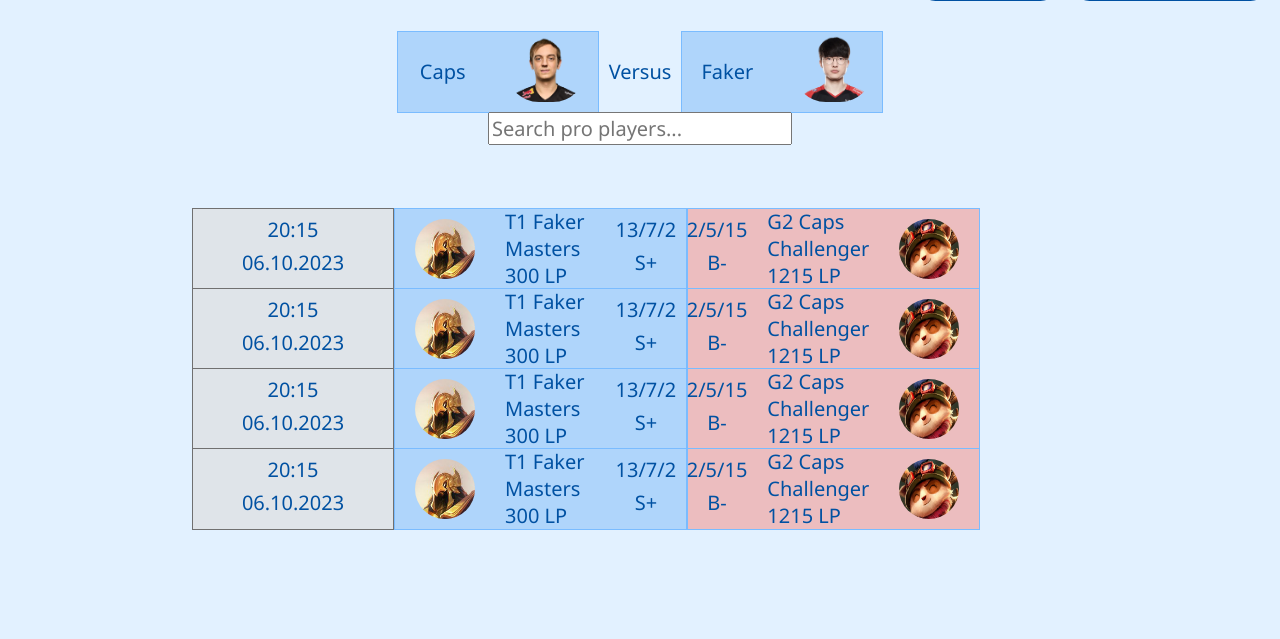
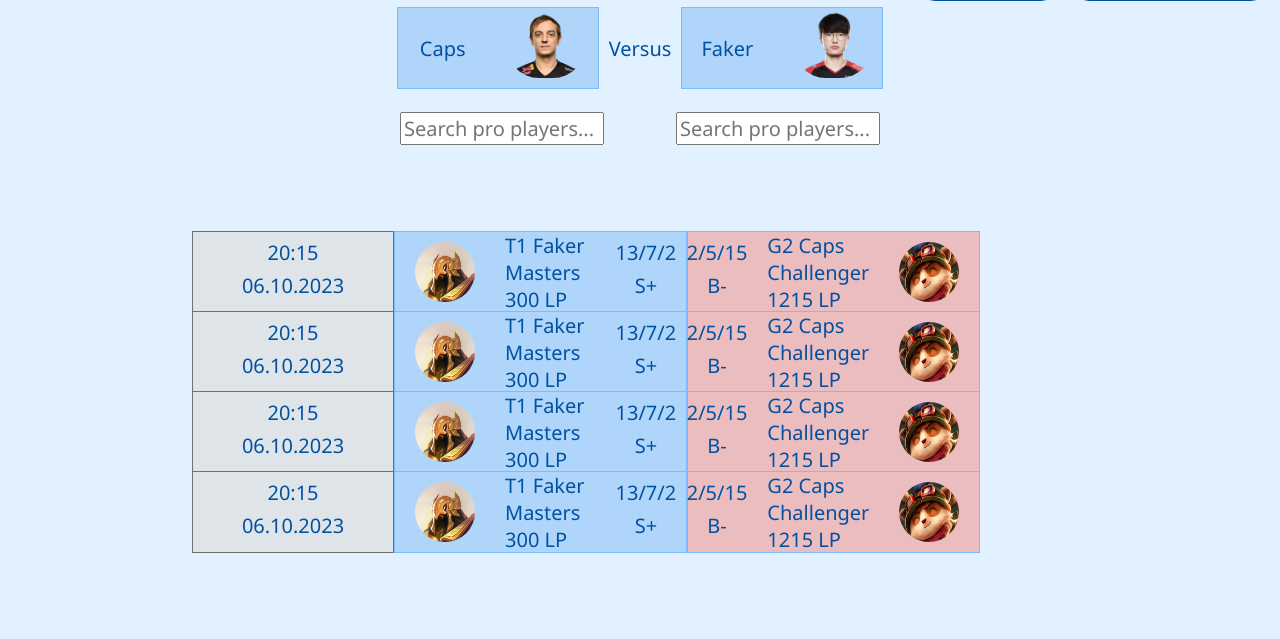
Before and after one commit to Jedrzej1940518/wdpai, a PHP site: page /versus in a window 1280 px wide. Shown: the part 161-800 px from the top of the page. Run offline with PHP 8.4, Linux system fonts and the light colour scheme; some libraries are stand-ins or nearby versions.

Commit message:
added fetch api for versus page

```diff
--- a/public/css/versus.css
+++ b/public/css/versus.css
@@ -91,6 +91,22 @@
     display: flex;
     align-items: center;
 }
+.dropdown-container {
+    height: 10vh;
+    gap: 3.8em;
+    width: 24em;
+    display: flex;
+    align-items: center;
+}
+.dropdown-box {
+    width:10em;
+}
+#pro-search-first {
+    width: 9.8em;
+}
+#pro-search-second {
+    width: 9.8em;
+}
 
 @media only screen and (max-device-width: 600px) {
     .matches-container {
--- a/public/views/versus.php
+++ b/public/views/versus.php
@@ -50,10 +50,18 @@
                         </div>
                     </div>
                 </div>
-                <div class="dropdown">
-                    <input type="text" id="pro-search" placeholder="Search pro players...">
-                    <div class="dropdown-content">
+                <div class="dropdown-container">
+                    <div class="dropdown-box">
+                        <input type="text" id="pro-search-first" placeholder="Search pro players...">
+                        <div class="dropdown-content" id="first-dropdown">
                             <!-- Pro player options will be added here dynamically -->
+                        </div>
+                    </div>
+                    <div class="dropdown-box">
+                        <input type="text" id="pro-search-second" placeholder="Search pro players...">
+                        <div class="dropdown-content" id="second-dropdown">
+                            <!-- Pro player options will be added here dynamically -->
+                        </div>
                     </div>
                 </div>
                 <div class="matches-container">
@@ -171,53 +179,51 @@
     </main>
     <script>
 
-        const searchInput = document.getElementById("pro-search");
-        const dropdownContent = document.querySelector(".dropdown-content");
-        const proPlayers = ["Caps", "Faker", "Baus"];   //fix this
+        const searchInputFirst = document.getElementById("pro-search-first");
+        const dropdownContentFirst = document.getElementById("first-dropdown");
+
+        const searchInputSecond = document.getElementById("pro-search-second");
+        const dropdownContentSecond = document.getElementById("second-dropdown");
 
         function logout() {
 
             document.cookie = "user_id=; expires=Thu, 01 Jan 1970 00:00:00 UTC; path=/;";
         }
-        function getUserPros()
-        {
-            fetch("http://localhost:8080/api/pros")
-                .then(response => response.text())
+
+        function updatePlayer(playerTag, playerName) {
+            const playerElement = document.getElementById(playerTag);
+            const versusTextElement = playerElement.querySelector(".versus-text");
+            versusTextElement.textContent = playerName;
+            const imgElement = playerElement.querySelector(".player-img img");
+            fetch('http://localhost:8080/api/pros')
+            .then(response => response.json())
             .then(data => {
-                    updateContent(data);
-                })
-                .catch(error => {
-                    console.error("Fetch error: " + error);
-                });
-        }
+                const imgExists = data.pros[playerName].img_exists;
+                console.log(imgExists);
 
-        function updateFirstPlayer(playerName) {
-            const firstPlayerElement = document.getElementById("first-player");
-            const versusTextElement = firstPlayerElement.querySelector(".versus-text");
-            versusTextElement.textContent = playerName;
-            const imgElement = document.querySelector("#first-player .player-img img");
+            // Update the image source if it exists
+                if (imgExists) {
                     const newFile = "public/img/players/" + playerName.toLowerCase() + ".webp";
-
-            if(fileExists(newFile))
-            {
                     imgElement.src = newFile;
                 }
                 else
                 {
                     imgElement.src = "public/img/players/unknown_pro.webp";
                 }
+                })
+            .catch(error => {
+                console.error('Error fetching data:', error);
+            });
         }
 
-        function filterProPlayers(input) {
+        function updateDropdown(input, dropdownContent, searchInput) {
+
+            fetch('http://localhost:8080/api/pros')
+            .then(response => response.json())
+            .then(data => {
+                const proPlayers = Object.keys(data.pros);
                 const filteredPlayers = proPlayers.filter((player) =>
-                player.toLowerCase().includes(input.toLowerCase())
-            );
-            return filteredPlayers;
-        }
-
-        function updateDropdown(input) {
-            const filteredPlayers = filterProPlayers(input);
-
+                player.toLowerCase().includes(input.toLowerCase()));
                 dropdownContent.innerHTML = "";
 
                 filteredPlayers.forEach((player) => {
@@ -235,20 +241,36 @@
 
                 dropdownContent.style.display = filteredPlayers.length ? "block" : "none";
             }
+            )
+            .catch(error => {
+                console.error('Error fetching data:', error);
+            });
+        }
 
-        searchInput.addEventListener("input", () => {
-            const inputValue = searchInput.value;
-            updateDropdown(inputValue);
+        searchInputFirst.addEventListener("input", () => {
+            const inputValue = searchInputFirst.value;
+            updateDropdown(inputValue, dropdownContentFirst, searchInputFirst);
+        });
+        searchInputSecond.addEventListener("input", () => {
+            const inputValue = searchInputSecond.value;
+            updateDropdown(inputValue, dropdownContentSecond, searchInputSecond);
         });
 
-        dropdownContent.addEventListener("click", (event) => {
+        dropdownContentFirst.addEventListener("click", (event) => {
         if (event.target.classList.contains("dropdown-option")) {
             const playerName = event.target.textContent;
-            updateFirstPlayer(playerName);
-            dropdownContent.style.display = "none";
+            updatePlayer('first-player',playerName);
+            dropdownContentFirst.style.display = "none";
         }
         });
 
+        dropdownContentSecond.addEventListener("click", (event) => {
+        if (event.target.classList.contains("dropdown-option")) {
+            const playerName = event.target.textContent;
+            updatePlayer('second-player',playerName);
+            dropdownContentSecond.style.display = "none";
+        }
+        });
     </script>
     </div>
 </body>
```
Lines whose indentation alone changed are shown as unchanged.
